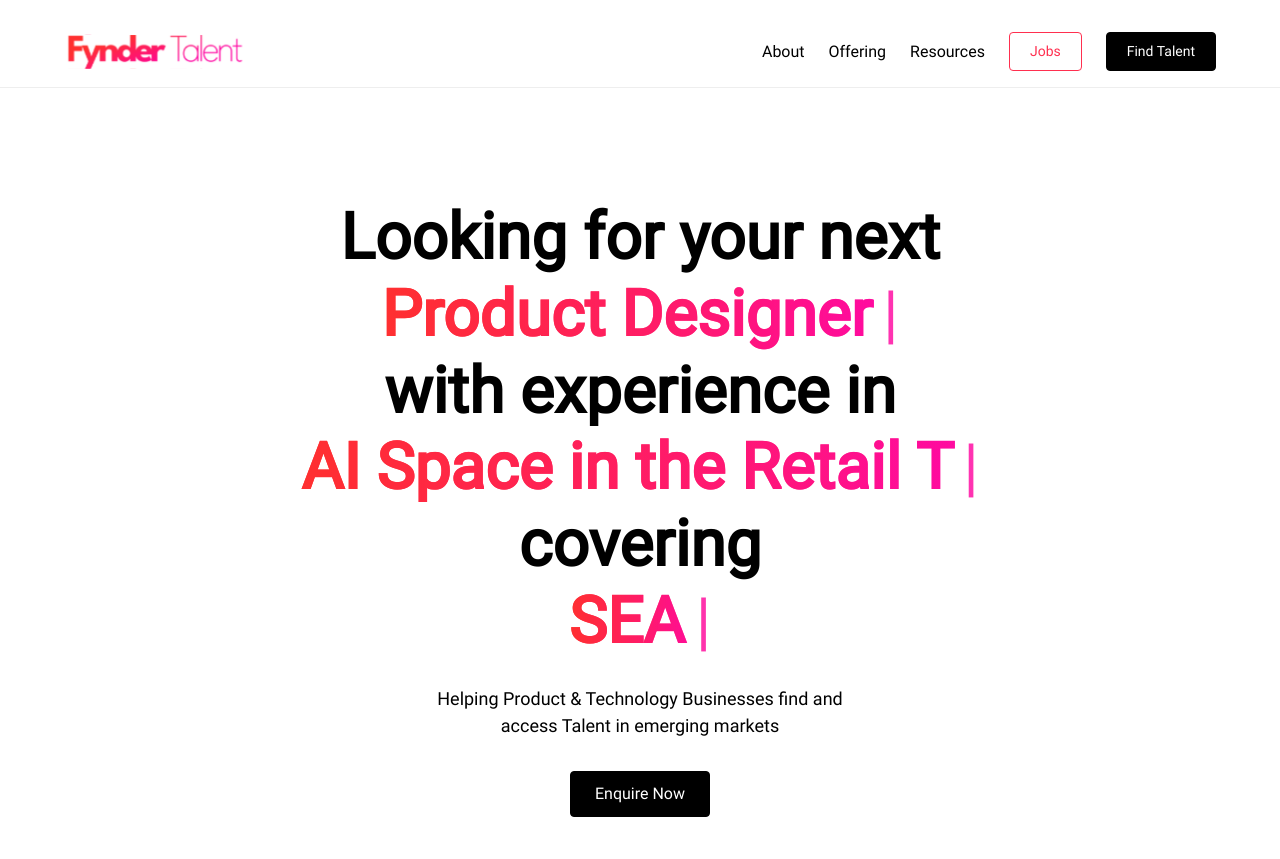
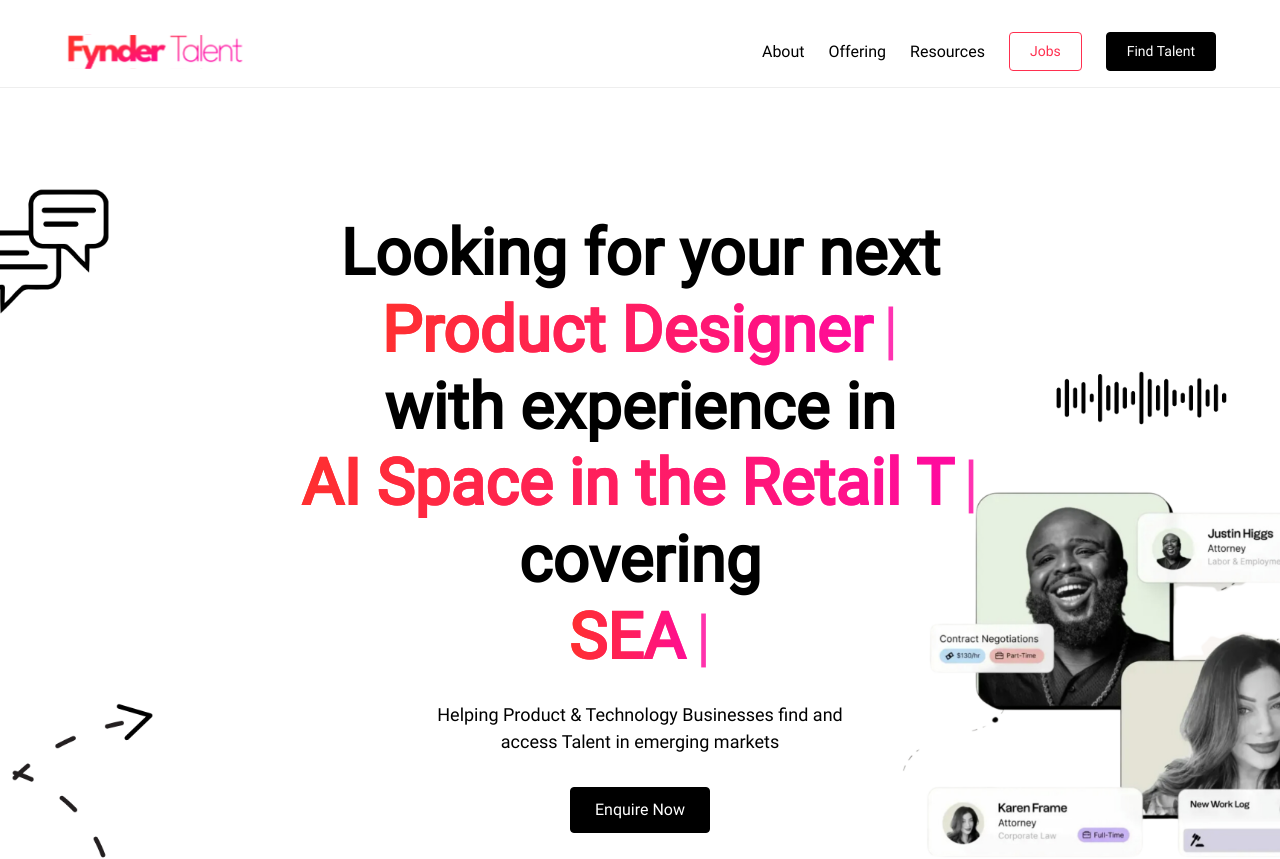
Before and after one commit to yogi-mahtani/yogi-mahtani, a Next.js app: page / in a window 1280 px wide. Shown: the top 859 px of the page. Built offline with nearby package versions, Linux system fonts and the light colour scheme.

Commit message:
chore: add bg-image for hero section, use NavLink for header component

```diff
--- a/src/app/components/Footer/SupportPageLinks.tsx
+++ b/src/app/components/Footer/SupportPageLinks.tsx
@@ -18,7 +18,9 @@ const SupportPageLinks = () => {
     { title: 'Contact Us', url: 'https://wa.me/+6581502247' },
   ];
 
-  return pages.map(({ title, url }) => <NavLink name={title} url={url} />);
+  return pages.map(({ title, url }) => (
+    <NavLink key={title} name={title} url={url} />
+  ));
 };
 
 export default SupportPageLinks;
--- a/src/app/components/Header/index.tsx
+++ b/src/app/components/Header/index.tsx
@@ -43,7 +43,7 @@ const Header: React.FC = () => {
     return (
       <>
         {links.map(({ name, url }) => (
-          <NavLink name={name} url={url} />
+          <NavLink key={name} name={name} url={url} />
         ))}
       </>
     );
--- a/src/app/components/HomeHeading/index.css
+++ b/src/app/components/HomeHeading/index.css
@@ -1,3 +1,23 @@
+.home-wrapper {
+  min-height: 100vh;
+  width: 100%;
+  display: flex;
+  flex-direction: column;
+  background-image: url('/images/background-image.png');
+  background-size: cover;
+  background-repeat: no-repeat;
+  background-position: center;
+  overflow: hidden;
+  margin: 0;
+  padding: 0;
+  background-clip: content-box;
+
+  /* Remove the background for mobile */
+  @media (max-width: 767px) {
+    background-image: none;
+  }
+}
+
 .intro {
   display: flex;
   background-size: contain;
@@ -5,10 +25,10 @@
   object-fit: cover;
   flex-direction: column;
   align-items: center;
+  justify-content: center;
   margin: 112px 0;
-  /* min-height: 100vh; */
 
-  @media (max-width: 768px) {
+  @media (max-width: 767px) {
     margin: 64px 12px;
   }
 }
--- a/src/app/components/HomeHeading/index.tsx
+++ b/src/app/components/HomeHeading/index.tsx
@@ -60,6 +60,7 @@ const HomeHeading = () => {
   };
 
   return (
+    <div className="home-wrapper">
       <div className="intro">
         <div className="intro-heading">Looking for your next </div>
         <TypingAnimation
@@ -83,8 +84,8 @@ const HomeHeading = () => {
           strings={regions}
         />
         <p className="minor-heading">
-        Helping Product & Technology Businesses find and <br /> access Talent in
-        emerging markets{' '}
+          Helping Product & Technology Businesses find and <br /> access Talent
+          in emerging markets{' '}
         </p>
         <div className="button-container">
           <Button
@@ -97,6 +98,7 @@ const HomeHeading = () => {
           </Button>
         </div>
       </div>
+    </div>
   );
 };
 
```
Lines whose indentation alone changed are shown as unchanged.
